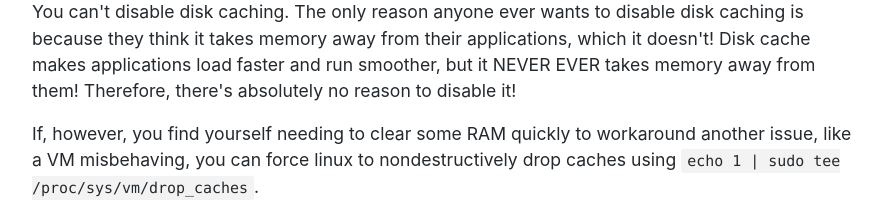
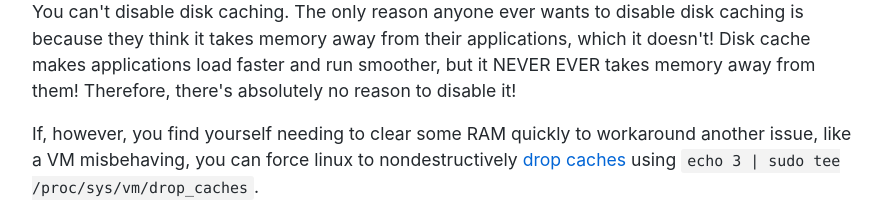
Before and after one commit to koalaman/linuxatemyram.com, a plain HTML site: page index.html in a window 1280 px wide. Shown: the part 1340-1561 px from the top of the page, without its empty margins (193-1086 px from the left). Drawn offline with Linux system fonts and the light colour scheme.

Commit message:
Add link to source and `echo 3` not `echo 1`
If there's going to be one thing in a line about dropping caches, it should probably be all caches, not just the 1/3 taking the most RAM.

```diff
--- a/index.html
+++ b/index.html
@@ -51,7 +51,7 @@
 
         <h2>How do I stop Linux from doing this?</h2>
         <p>You can't disable disk caching. The only reason anyone ever wants to disable disk caching is because they think it takes memory away from their applications, which it doesn't! Disk cache makes applications load faster and run smoother, but it NEVER EVER takes memory away from them! Therefore, there's absolutely no reason to disable it!</p>
-        <p>If, however, you find yourself needing to clear some RAM quickly to workaround another issue, like a VM misbehaving, you can force linux to nondestructively drop caches using <code>echo 1 | sudo tee /proc/sys/vm/drop_caches</code>.</p>
+        <p>If, however, you find yourself needing to clear some RAM quickly to workaround another issue, like a VM misbehaving, you can force linux to nondestructively <a href="https://linux-mm.org/Drop_Caches">drop caches</a> using <code>echo 3 | sudo tee /proc/sys/vm/drop_caches</code>.</p>
 
         <h2>Why does top and free say all my ram is used if it isn't?</h2>
         <p>This is just a difference in terminology. Both you and Linux agree that memory taken by applications is "used", while memory that isn't used for anything is "free".</p>
```
